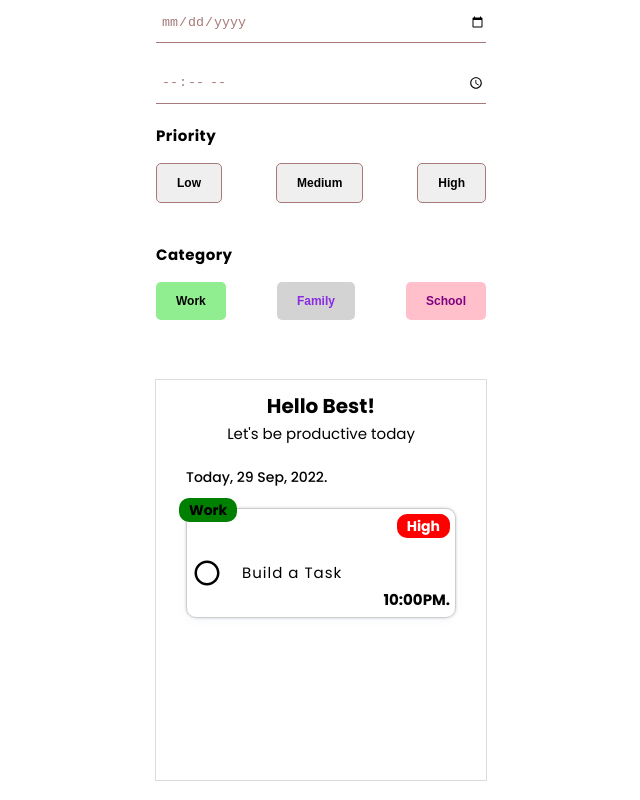
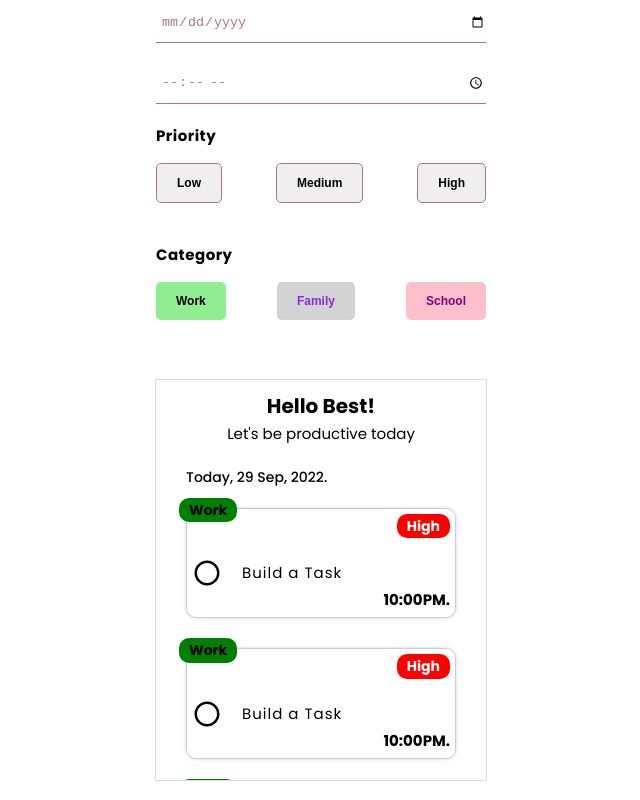
Before and after one commit to ibktommy/TaskNage, a React (Create React App) app: page / in a window 1280 px wide. Shown: the part 241-1041 px from the top of the page, without its empty margins (319-959 px from the left). Built offline with nearby package versions, Linux system fonts and the light colour scheme.

Commit message:
Testing some styles with multiple tasklist-item

```diff
--- a/src/TaskList.js
+++ b/src/TaskList.js
@@ -1,7 +1,7 @@
 import React from 'react'
-import { MdRadioButtonUnchecked } from 'react-icons/md'
+import TaskItem from './components/TaskItem';
 import UserName from './components/UserName';
-import currentDate from './components/utils/Date';
+import currentDate from './utils/Date';
 
 const TaskList = () => {
 
@@ -15,20 +15,7 @@ const TaskList = () => {
         Today, {currentDate}
       </p>
 
-      <div className="tasklist-item">
-        <p className="category">work</p>
-
-        <div className="others">
-          <p className="priority">High</p>
-          <div className="task">
-            <MdRadioButtonUnchecked className='icon' />
-            <p>Build a Task</p>
-          </div>
-          <p className="time">
-            10:00PM.
-          </p>
-        </div>
-      </div>
+      <TaskItem />
     </div>
   )
 }
--- /dev/null
+++ b/src/components/TaskItem.js
@@ -0,0 +1,54 @@
+import React from 'react'
+import { MdRadioButtonUnchecked } from 'react-icons/md'
+
+const TaskItem = () => {
+  return (
+    <>
+      <div className="tasklist-item">
+        <p className="category">work</p>
+
+        <div className="others">
+          <p className="priority">High</p>
+          <div className="task">
+            <MdRadioButtonUnchecked className='icon' />
+            <p>Build a Task</p>
+          </div>
+          <p className="time">
+            10:00PM.
+          </p>
+        </div>
+      </div>
+      <div className="tasklist-item">
+        <p className="category">work</p>
+
+        <div className="others">
+          <p className="priority">High</p>
+          <div className="task">
+            <MdRadioButtonUnchecked className='icon' />
+            <p>Build a Task</p>
+          </div>
+          <p className="time">
+            10:00PM.
+          </p>
+        </div>
+      </div>
+      <div className="tasklist-item">
+        <p className="category">work</p>
+
+        <div className="others">
+          <p className="priority">High</p>
+          <div className="task">
+            <MdRadioButtonUnchecked className='icon' />
+            <p>Build a Task</p>
+          </div>
+          <p className="time">
+            10:00PM.
+          </p>
+        </div>
+      </div>
+
+    </>
+  )
+}
+
+export default TaskItem
--- a/src/index.css
+++ b/src/index.css
@@ -141,8 +141,12 @@ input::placeholder {
   font-weight: 500;
 }
 
+.tasklist-item:first-of-type {
+  margin-top: 2rem;
+}
+
 .tasklist-item {
-  margin-top: 2rem;
+  margin-top: 3rem;
   border: .1rem solid #cecece;
   border-radius: 1rem;
   padding: .5rem;
```
Also changed, not shown: src/utils/Date.js (renamed from src/components/utils/Date.js).
